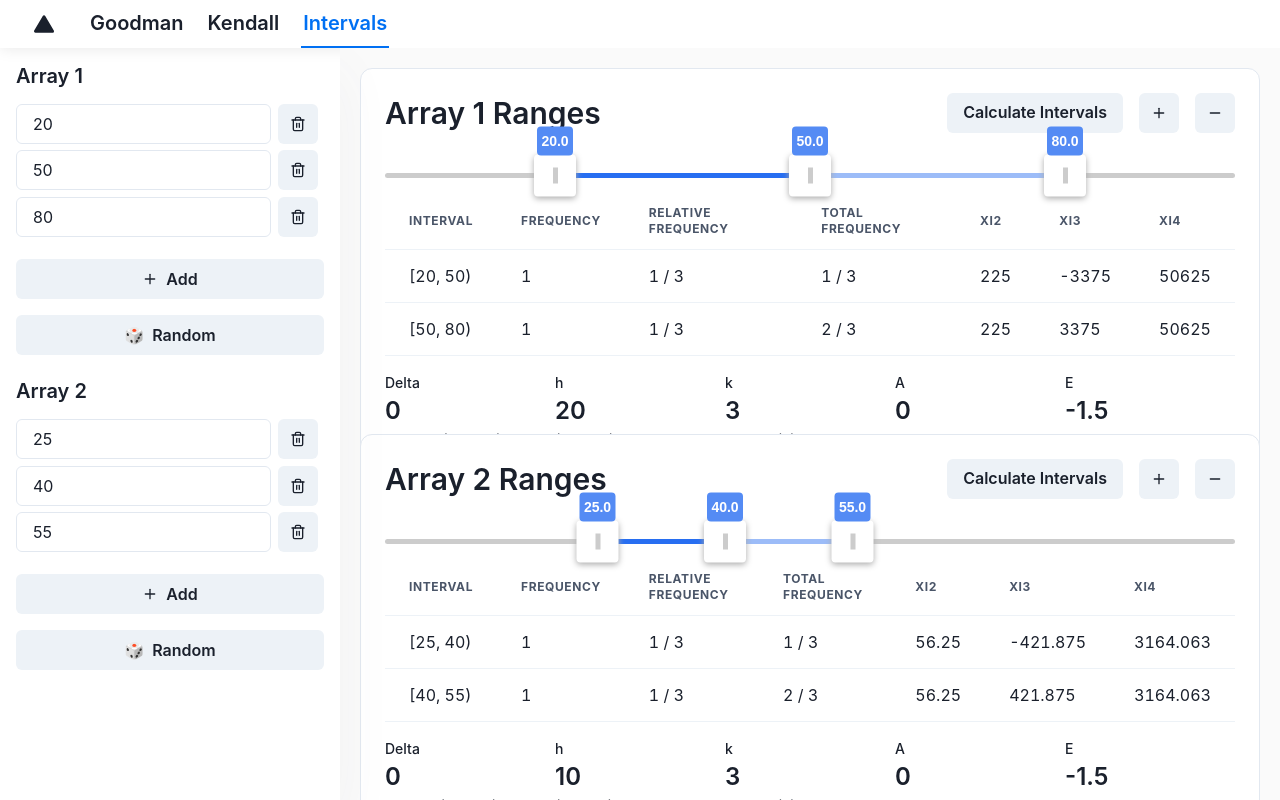
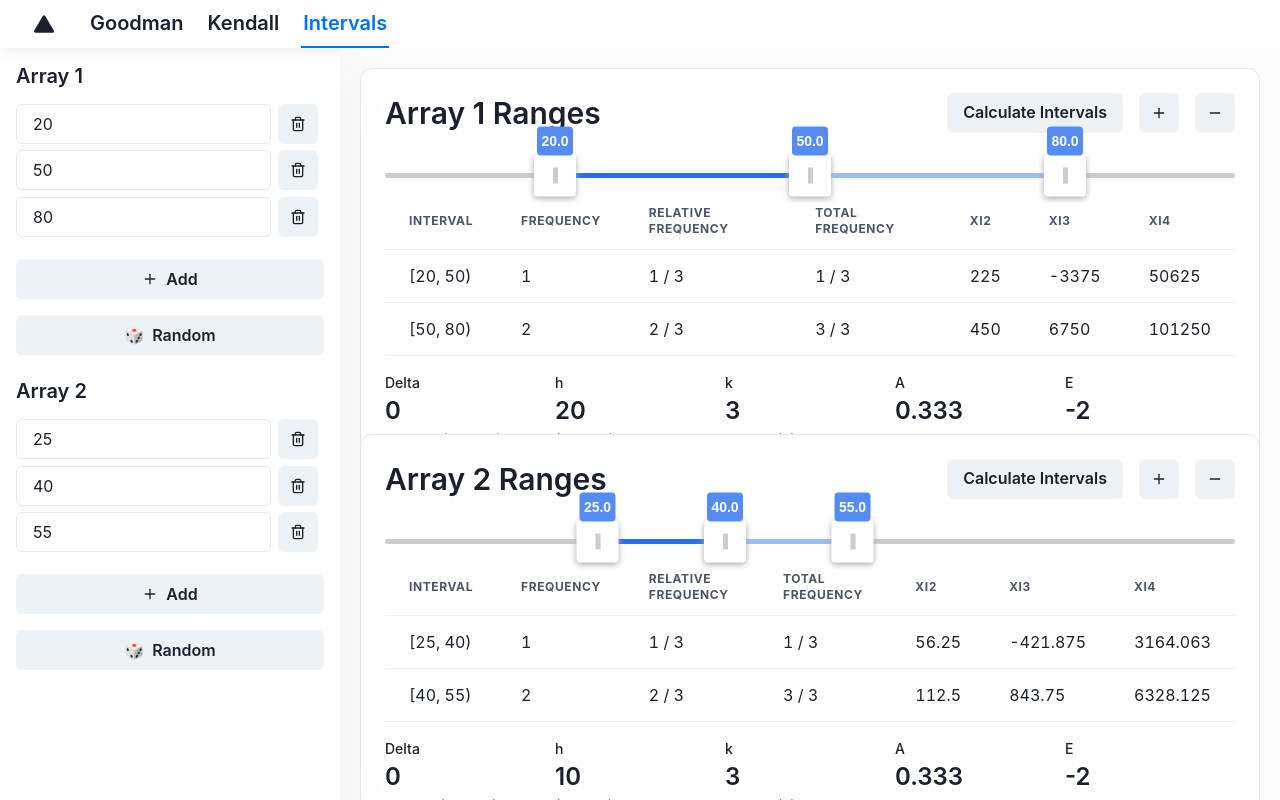
Before and after one commit to snelsi/statistics-in-psychology, a Next.js app: page /lab-3 in a window 1280 px wide. Built offline with nearby package versions, Linux system fonts and the light colour scheme.

Commit message:
Fix Intervals typo

```diff
--- a/components/Intervals.tsx
+++ b/components/Intervals.tsx
@@ -135,8 +135,8 @@ const Intervals: React.FC<IntervalsProps> = ({
 }) => {
   const rangeRef: any = React.useRef<Range>();
 
-  const xmin = Math.min(...values);
-  const xmax = Math.max(...values);
+  const xmin = Math.min(...data);
+  const xmax = Math.max(...data);
 
   const sum = data.reduce((acc, v) => acc + v, 0);
   const avg = sum / data.length;
@@ -153,7 +153,9 @@ const Intervals: React.FC<IntervalsProps> = ({
     for (let i = 0; i + 1 < points.length; i++) {
       const left = points[i];
       const right = points[i + 1];
-      const dots = data.filter((d) => d >= left && d < right);
+      const dots = data.filter(
+        (d) => d >= left && (i === points.length - 2 ? d <= right : d < right),
+      );
       const xi = (left + right) / 2;
       const xi2 = (xi - avg) ** 2 * dots.length;
       const xi3 = (xi - avg) ** 3 * dots.length;
```
